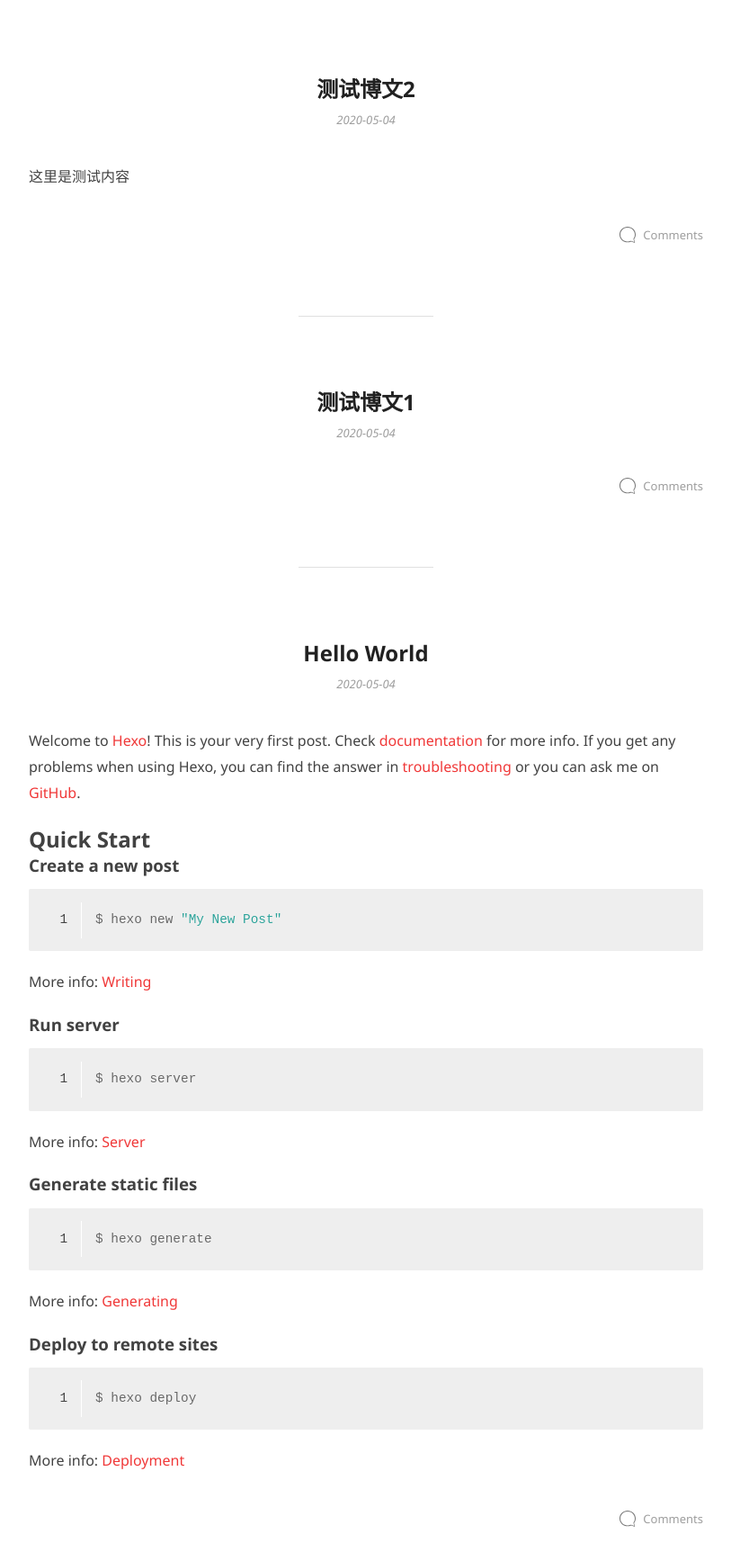
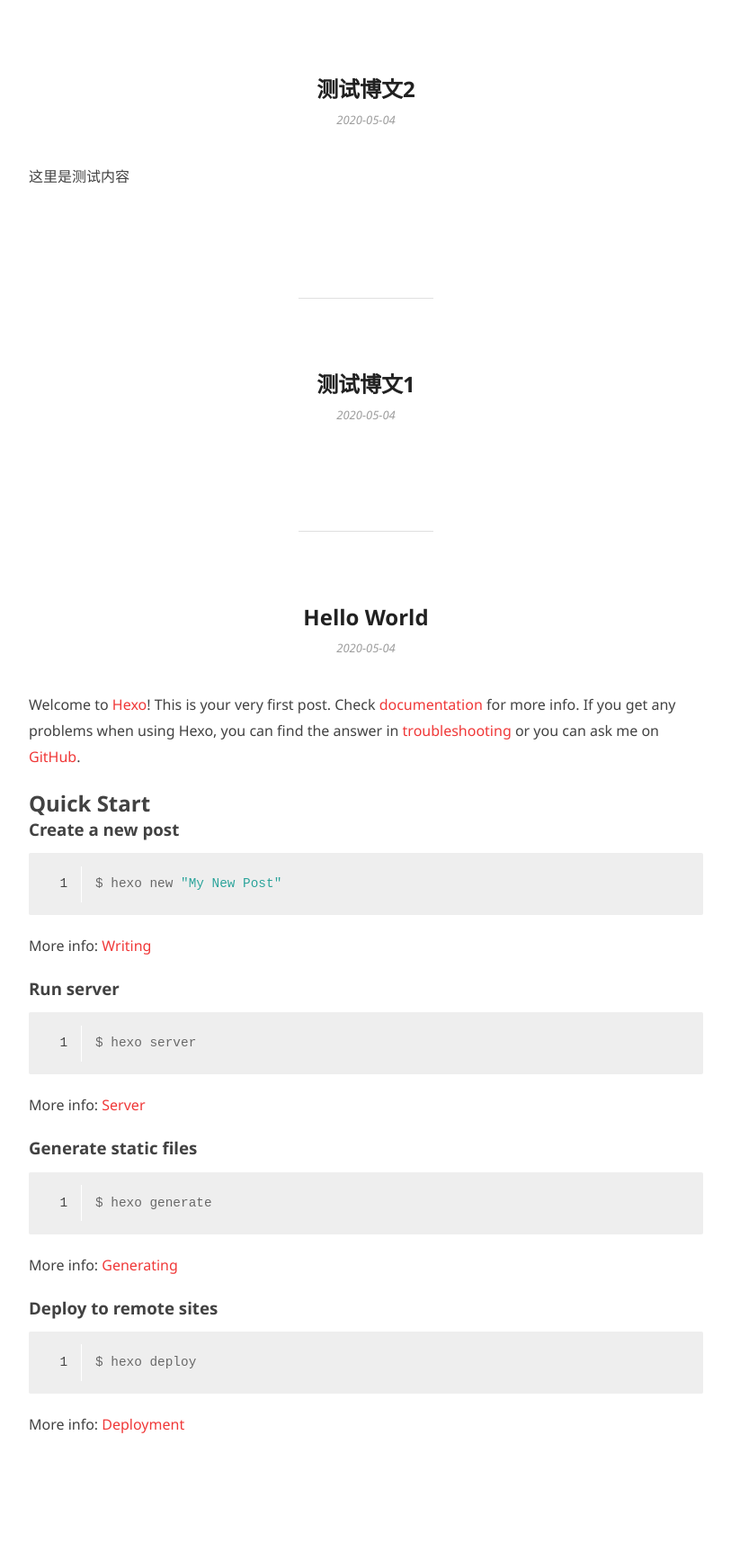
Before and after one commit to ratt1er/ratt1er.github.io, a plain HTML site: page index.html in a window 1280 px wide. Shown: the part 155-1880 px from the top of the page at 90% size, without its empty margins (233-1046 px from the left). Drawn offline with Linux system fonts and the light colour scheme.

Commit message:
Site updated: 2020-05-04 21:30:46

```diff
--- a/index.html
+++ b/index.html
@@ -94,15 +94,6 @@
     </div>
 
 
-    <div class="article-meta pull-right">
-      <span>
-        <i class="icon-comments"></i>
-        <span>
-          <a href="/2020/05/04/测试博文2/#comment">Comments</a>
-        </span>
-      </span>
-    </div>
-
   </div>
 </article>
 
@@ -147,15 +138,6 @@
 
     </div>
 
-
-    <div class="article-meta pull-right">
-      <span>
-        <i class="icon-comments"></i>
-        <span>
-          <a href="/2020/05/04/测试博文1/#comment">Comments</a>
-        </span>
-      </span>
-    </div>
 
   </div>
 </article>
@@ -215,15 +197,6 @@
     </div>
 
 
-    <div class="article-meta pull-right">
-      <span>
-        <i class="icon-comments"></i>
-        <span>
-          <a href="/2020/05/04/hello-world/#comment">Comments</a>
-        </span>
-      </span>
-    </div>
-
   </div>
 </article>
 
```
Also changed, not shown: 2020/05/04/hello-world/index.html (+0 -15 lines), 2020/05/04/测试博文1/index.html (+0 -15 lines), 2020/05/04/测试博文2/index.html (+0 -15 lines).
